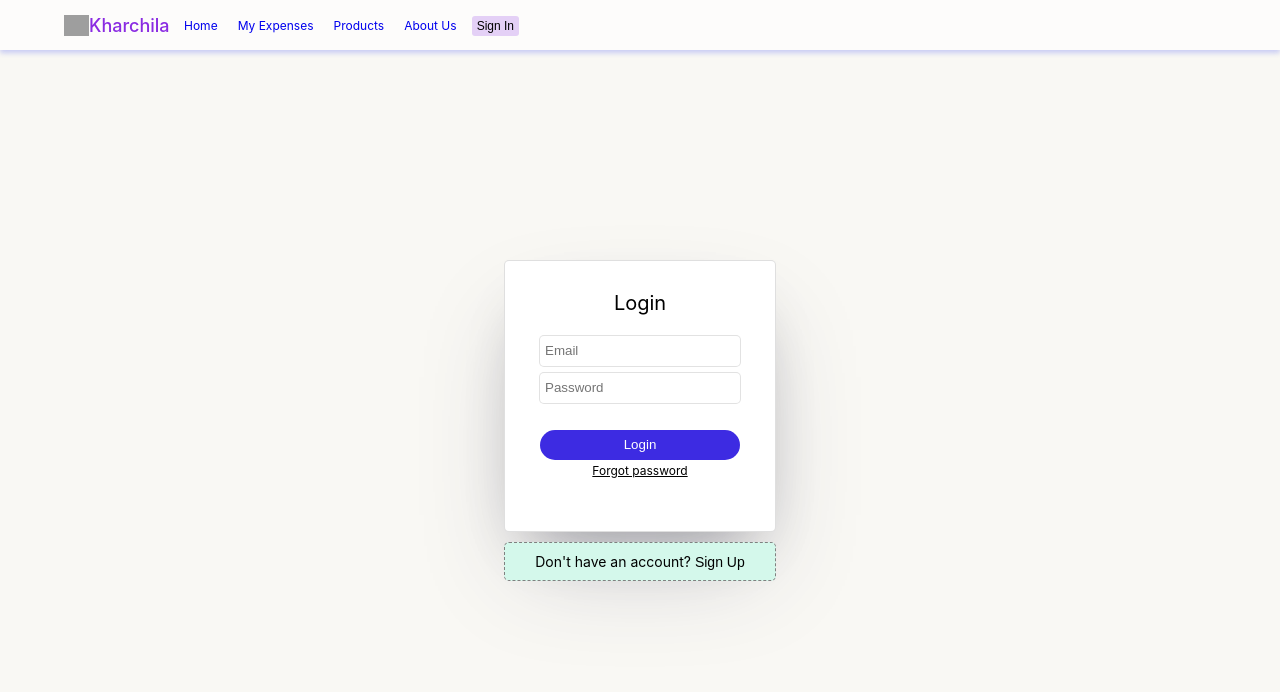
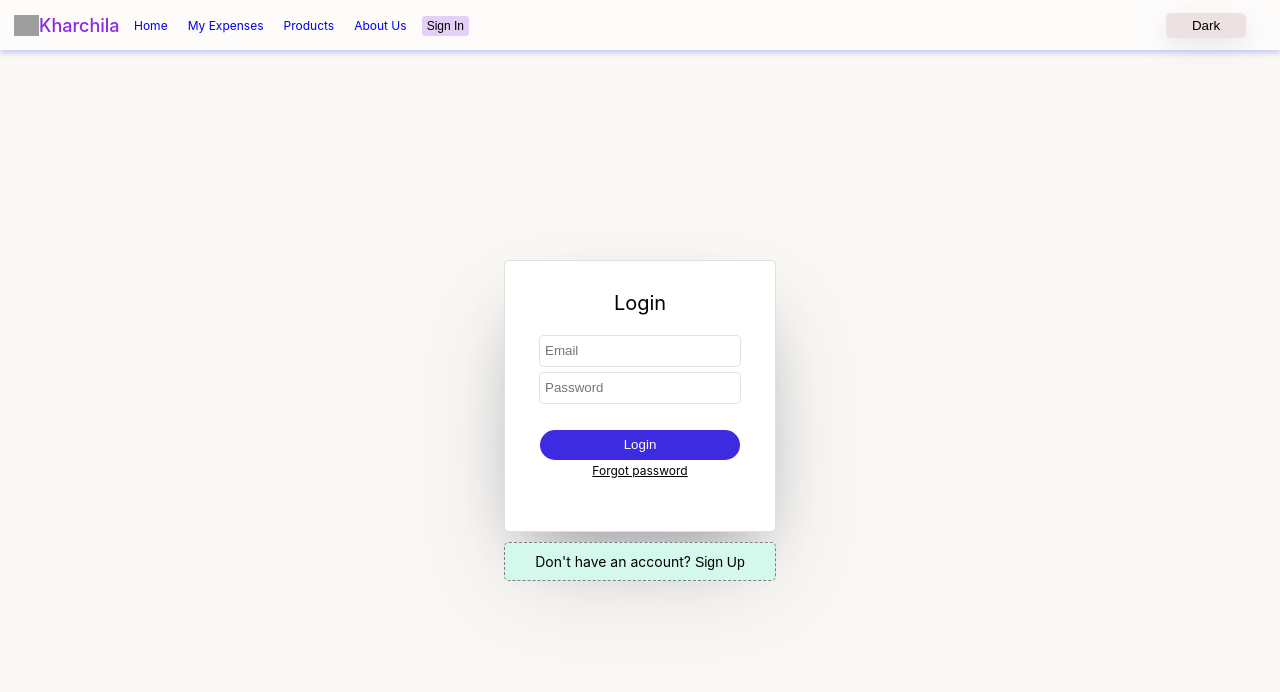
Before and after one commit to Theoutrace/ExpenseTrackerReact, a React (Create React App) app: page /login in a window 1280 px wide. Shown: the top 692 px of the page. Built offline with nearby package versions, Linux system fonts and the light colour scheme; grey boxes are pictures that could not be loaded.

Commit message:
download csv working with blob and URL Api

```diff
--- a/src/App.css
+++ b/src/App.css
@@ -3,3 +3,10 @@
   background-color: #f9f8f4;
   height: 100vh;
 }
+
+
+.darkMode-theme-premium{
+  text-align: center;
+  background-color: #0d0d0de9;
+  height: 100vh;
+}
--- a/src/App.js
+++ b/src/App.js
@@ -10,9 +10,11 @@ import WelcomePage from "./pages/WelcomePage";
 
 function App() {
   const isAuth = useSelector((state) => state.auth.isAuthenticated);
+  const theme = useSelector((state)=>state.theme.theme)
+  // console.log(theme);
 
   return (
-    <div className="App">
+    <div className={theme? theme:"App" }>
       <div>
         <Header />
       </div>
--- a/src/Store/index.js
+++ b/src/Store/index.js
@@ -3,11 +3,13 @@ import { configureStore } from "@reduxjs/toolkit";
 // step 3: import auth reducer
 import authReducer from "./auth/auth";
 import expenseReducer from "./expenseCtx/expense";
+import themeReducer from "./theme/Theme";
 
 const store = configureStore({
   reducer: {
     auth: authReducer,
     expense: expenseReducer,
+    theme: themeReducer,
   },
 });
 
--- /dev/null
+++ b/src/Store/theme/Theme.js
@@ -0,0 +1,21 @@
+// step 2(c): create theme reducer slice.
+
+import { createSlice } from "@reduxjs/toolkit";
+
+const initialThemeSlice = {theme: null}
+
+const themeSlice = createSlice({
+    name: 'theme',
+    initialState: initialThemeSlice,
+    reducers: {
+        forPremium(state){
+            state.theme = 'darkMode-theme-premium'
+        },
+        forNormal(state){
+            state.theme= null
+        }
+    }
+})
+
+export const themeActions = themeSlice.actions
+export default themeSlice.reducer
--- a/src/components/forms/AddExpense.css
+++ b/src/components/forms/AddExpense.css
@@ -1,7 +1,6 @@
 @import url('https://fonts.googleapis.com/css2?family=Aleo:wght@400;700&family=Poppins:wght@100;400;700&display=swap');
 
 .addExpense-contner{
-    /* background-color: aqua; */
     /* padding-top: 20px; */
     display: flex;
     justify-content: center;
@@ -201,3 +200,7 @@
 .total-text{
     margin-right: 10px;
 }
+
+.total-text-exp{
+    margin-right: 10px;
+}
--- a/src/components/forms/AddExpense.js
+++ b/src/components/forms/AddExpense.js
@@ -6,11 +6,14 @@ import SingleExpense from "../expense/SingleExpense";
 import ExpenseSkeleton from "../loaderSkeletons/ExpenseSkeleton";
 import premiumIcon from "../expense/imagesExp/premium.png";
 import "./AddExpense.css";
+import { themeActions } from "../../Store/theme/Theme";
 
 const AddExpense = () => {
   const expense = useSelector((state) => state.expense.expense);
   const totalExp = useSelector((state) => state.expense.totalExpense);
   const email = useSelector((state) => state.auth.email);
+  const theme = useSelector((state) => state.theme.theme);
+
   const [objId, setObjId] = useState(null);
   const [isLoading, setIsLoading] = useState(false);
   const [askPremium, setAskPremium] = useState(false);
@@ -161,6 +164,35 @@ const AddExpense = () => {
     }
   }, [dispatch, expense]);
 
+  //======================================= premium ==============
+
+  const activatePremiumHandler = () => {
+    dispatch(themeActions.forPremium());
+  };
+
+  //======================================= premium ==============
+
+  //============== for csv download ================================
+  const data = [
+    ["category", "Amount", "Description"],
+
+      expense.map((itm) => [
+        itm[0].values.category,
+        itm[0].values.amount,
+        itm[0].values.description,
+      ]),
+
+  ];
+
+  function makeCsv(arr) {
+    return arr.map((r) => `${r}\n`);
+  }
+
+  const blob = new Blob([makeCsv(data)]);
+  const a1 = URL.createObjectURL(blob);
+
+  //============== for csv download ================================
+
   return (
     <div className="addExpense-contner">
       <form
@@ -224,13 +256,18 @@ const AddExpense = () => {
           <Fragment>
             <div className="total-text">Total: </div>
             <div className="total-text-exp">₹ {totalExp}</div>
-            {askPremium && (
+            {askPremium && !theme && (
               <div className="button-container-activ-pre">
-                <button>
+                <button onClick={activatePremiumHandler}>
                   Activate Premium{" "}
                   <img src={premiumIcon} alt="" width="14"></img>
                 </button>
               </div>
+            )}
+            {theme && (
+              <a href={a1} download="file.csv">
+                Download CSV
+              </a>
             )}
           </Fragment>
         )}
--- a/src/components/header/Header.css
+++ b/src/components/header/Header.css
@@ -9,3 +9,14 @@
     -moz-box-shadow: 0 3px 5px rgba(130, 76, 128, 0.201);
     box-shadow: 0 3px 5px rgba(39, 56, 244, 0.231);
 }
+
+.theme-toggle-btn{
+    width: 80px;
+    background-color: rgb(238, 225, 225);
+    border-radius: 5px;
+    border: 0px;
+    box-shadow: rgba(149, 157, 165, 0.2) 0px 8px 24px;
+    padding: 5px;
+    margin-right: 20px;
+    cursor: pointer;
+}
--- a/src/components/header/Header.js
+++ b/src/components/header/Header.js
@@ -1,11 +1,26 @@
 import React from 'react'
 import Navbar from './Navbar'
 import './Header.css'
+import { useDispatch, useSelector } from 'react-redux'
+import { themeActions } from '../../Store/theme/Theme'
 
 const Header = () => {
+  const theme = useSelector(state=> state.theme.theme)
+  const dispatch = useDispatch()
+
+  const themeChangeHandler=()=>{
+    if(!theme){
+      dispatch(themeActions.forPremium())
+    }else{
+      dispatch(themeActions.forNormal())
+    }
+
+  }
+
   return (
     <div className='header-conponent-container'>
       <Navbar/>
+      <div><button onClick={themeChangeHandler} className='theme-toggle-btn'>{theme? 'Normal':'Dark'}</button></div>
     </div>
   )
 }
```
Also changed, not shown: src/pages/ExpensePage.css (line endings or trailing spaces).
